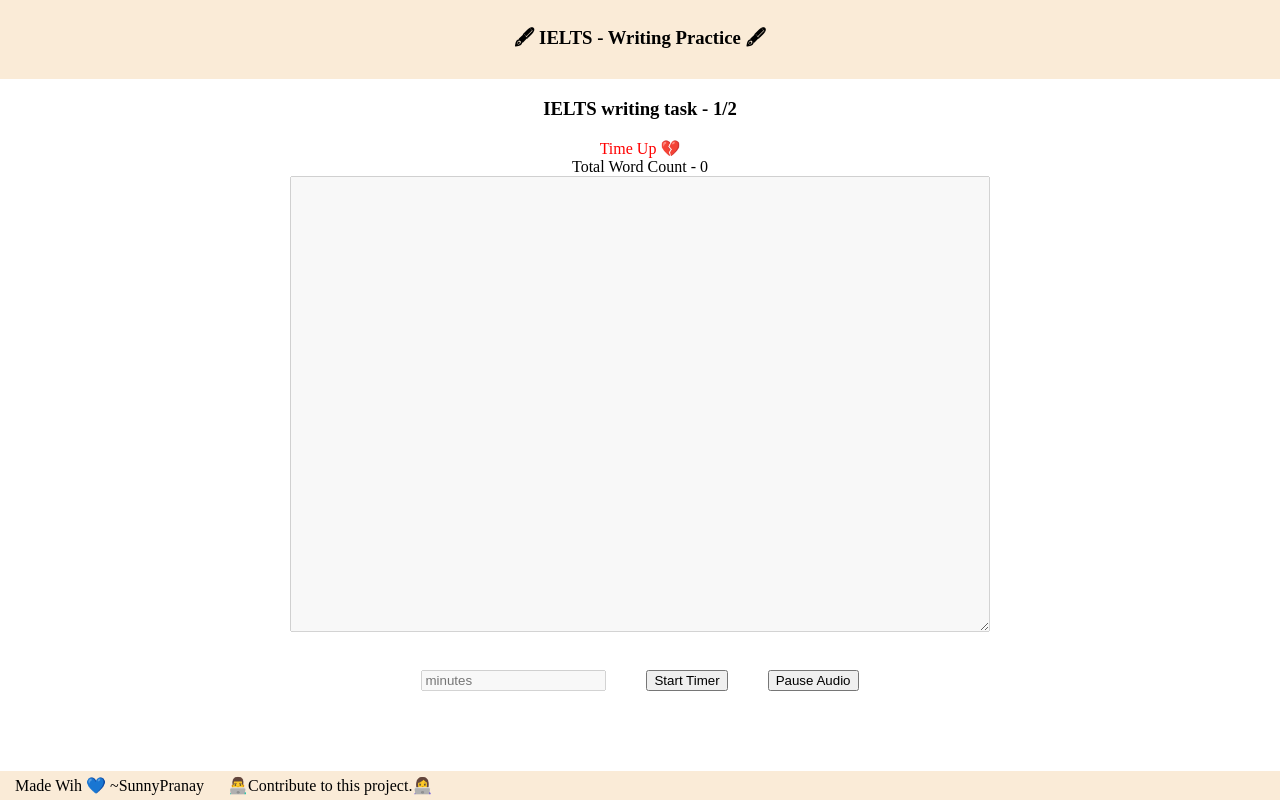
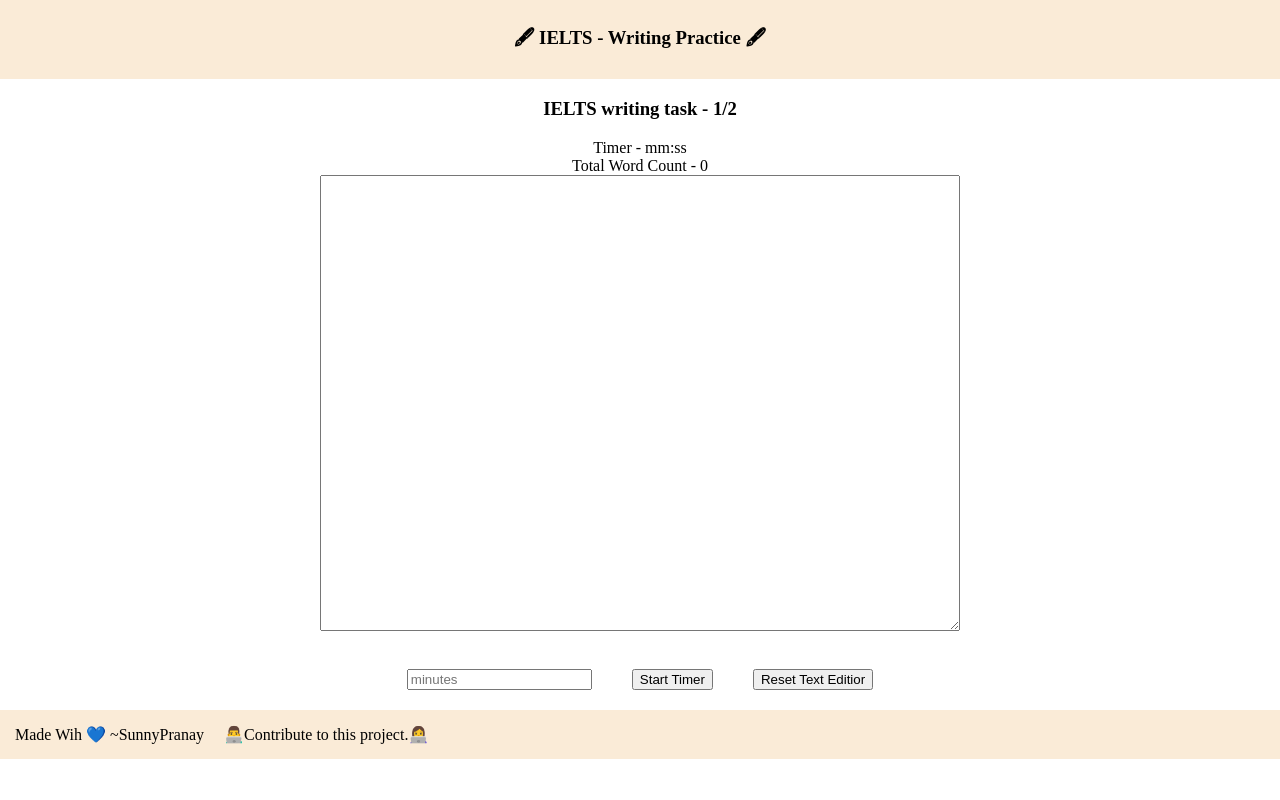
Before and after one commit to sunnypranay/ielts-writing-text-editor, a plain HTML site: page index.html in a window 1280 px wide. Both pictures are taken after a click on the button "Start Timer". Drawn offline with Linux system fonts and the light colour scheme.

Commit message:
readme-editied

```diff
--- a/index.html
+++ b/index.html
@@ -21,10 +21,11 @@
     </div>
     <br>
     <div id="counter">
-        <input type="number" id="min" min="0" placeholder="minutes">
+        <input type="number" id="min" min="1" placeholder="minutes">
         <br>
         <button onclick="countdown()" id="startimer">Start Timer</button>
         <button onclick="pauseAudio()" id="pause">Pause Audio</button>
+        <button onclick="resettextbox()" id="reset" >Reset Text Editior</button>
     </div>
     </div>
     <footer>
--- a/style.css
+++ b/style.css
@@ -20,7 +20,7 @@
 }
 
 textarea {
-  width: 700px;
+  width: 50%;
 }
 
 input,
@@ -33,7 +33,6 @@
 }
 
 body {
-  height: 100vh;
   margin: 0;
 }
 
@@ -42,6 +41,7 @@
   flex-direction: column;
 }
 footer {
+  display: flex;
   background-color: antiquewhite;
   padding: 5px;
   margin-top: auto;
--- a/support.js
+++ b/support.js
@@ -3,17 +3,22 @@
 
 //calculate the seconds
 var secs = mins * 60;
-
+var timer = '';
 var audio = new Audio("./videoplayback.mp3");
 
 //countdown function is evoked when page is loaded
 function countdown() {
+  if (document.getElementById("min").value > 0){
   document.getElementById("writing").disabled = false;
-  setTimeout("Decrement()", 60);
+  timer = setTimeout("Decrement()", 60);
   mins = document.getElementById("min").value;
   secs = mins * 60;
   document.getElementById("startimer").disabled = true;
   document.getElementById("min").disabled = true;
+  }
+  else{
+    alert("Timer cannot be 0");
+  }
 }
 
 //Decrement function decrement the value.
@@ -47,6 +52,7 @@
       document.getElementById("writing").disabled = true;
       document.getElementById("pause").style.display = "block";
       document.getElementById("startimer").disabled = false;
+      document.getElementById("min").disabled = false;
       time.innerHTML = "Time Up 💔";
       time.style.color = "red";
     }
@@ -91,3 +97,8 @@
     document.querySelector("#word_count").innerText =
       "Total Word Count - " + res.length;
   });
+
+  function resettextbox(){
+    document.querySelector('#word_count').innerText = "Total Word Count - 0";
+    document.getElementById('writing').value = '';
+  }
```
Also changed, not shown: README.md.
